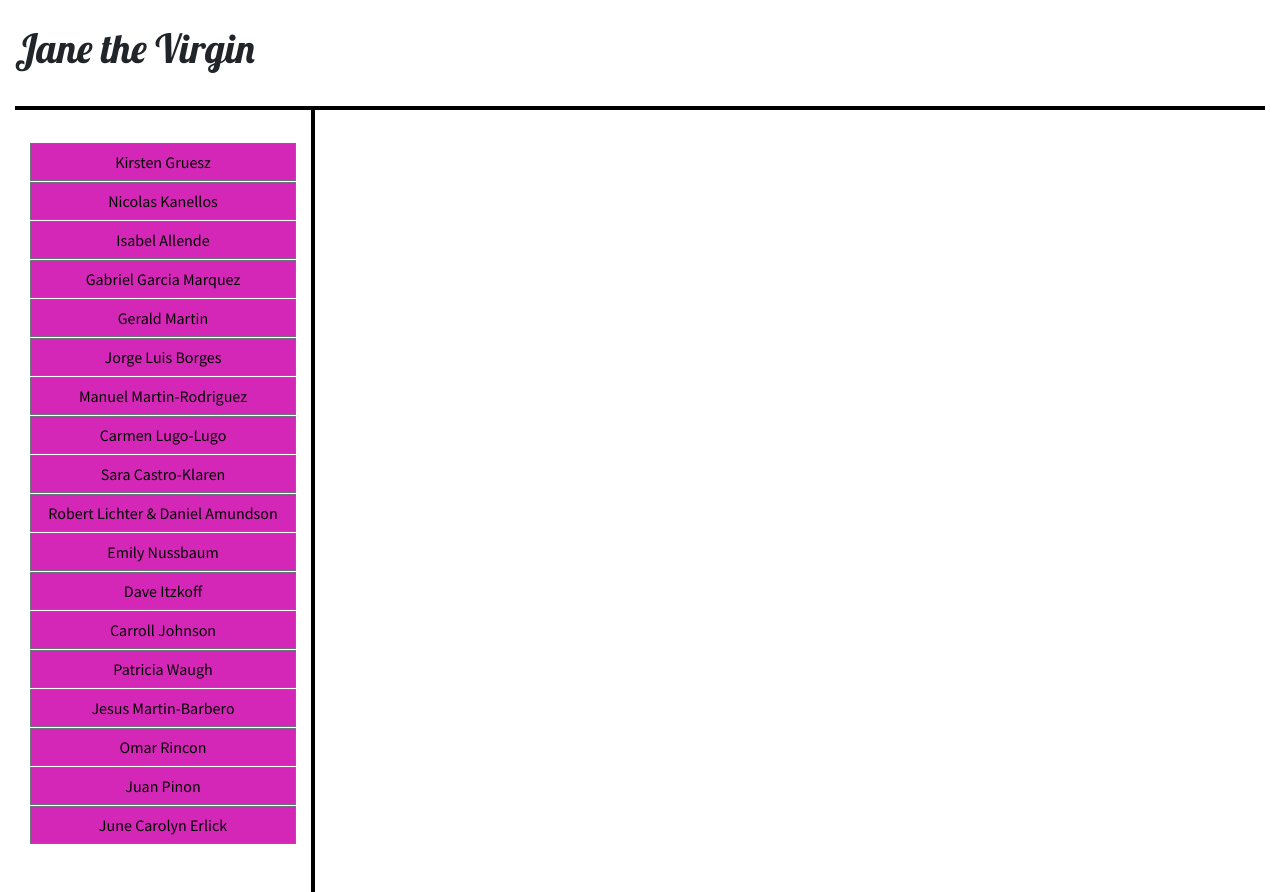
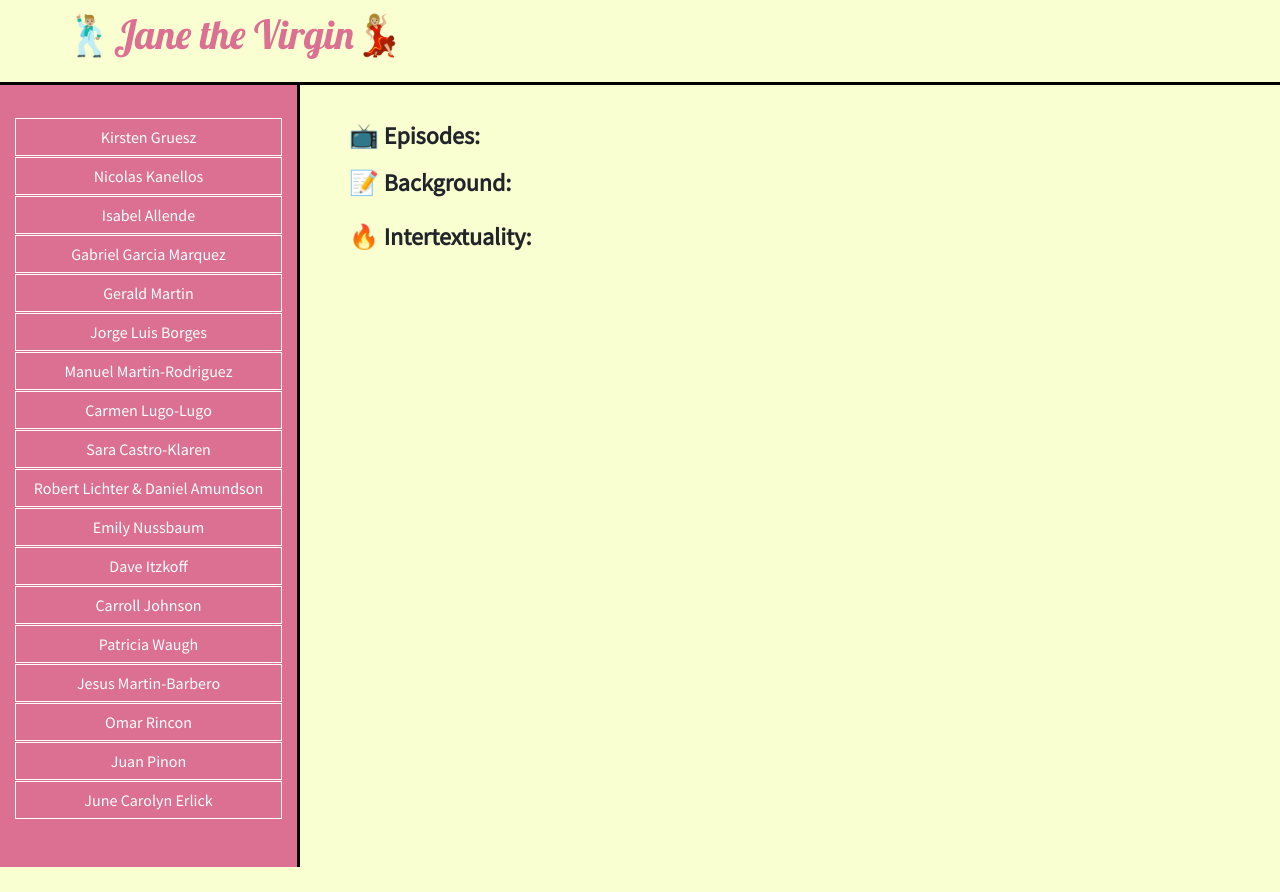
Before and after one commit to anthonydevelops/jane-and-literature, a React (Create React App) app: page / in a window 1280 px wide. After the commit the page ends 867 px from the top, so only its background shows below. Built offline with nearby package versions, Linux system fonts and the light colour scheme.

Commit message:
Added emojis and updated styles
Signed-off-by: anthonydevelops <anthonydevelops@gmail.com>

```diff
--- a/src/App.css
+++ b/src/App.css
@@ -2,6 +2,12 @@
   margin: 0;
   padding: 0;
   border-radius: 0 !important;
+}
+
+body, html {
+  background: #FAFFD1;  /* fallback for old browsers */
+  /* background: -webkit-linear-gradient(to top, #FAFFD1, #A1FFCE);  Chrome 10-25, Safari 5.1-6 */
+  /* background: linear-gradient(to bottom, #FAFFD1, #A1FFCE); W3C, IE 10+/ Edge, Firefox 16+, Chrome 26+, Opera 12+, Safari 7+ */
 }
 
 li {
@@ -10,16 +16,27 @@
 }
 
 button {
-  background-color: rgb(213, 39, 183) !important;
+  border: 1px solid white !important;
+}
+
+button:focus {
+  background-color: #FAFFD1 !important;
+  color: black !important;
+}
+
+button:visited {
+  background-color: #FAFFD1 !important;
+  color: black !important;
 }
 
 button:hover {
-  background-color: #f0c8fa !important;
+  background-color: #FAFFD1 !important;
+  color: black !important;
 }
 
 .wrapper {
   height: 100vh;
-  padding: 3vh 0;
+  /* padding: 3vh 0; */
   font-family: 'Source Sans Pro', sans-serif;
   display: grid;
   grid-template-areas: "title title"
@@ -32,18 +49,31 @@
 .title {
   grid-area: title;
   font-family: 'Lobster', cursive;
+  color: palevioletred;
   text-align: left;
+  padding: 10px 5%
 }
 
 .sidebar {
   grid-area: sidebar;
   padding: 4vh 5%;
-  border-right: black solid 4px;
-  border-top: black solid 4px;
+  border-right: black solid 3px;
+  border-top: black solid 3px;
+  background-color: palevioletred;
 }
 
+/* Main Content */
 #content {
   grid-area: content;
-  border-top: black solid 4px;
+  border-top: black solid 3px;
   padding: 4vh 5%;
 }
+
+.content-header {
+  font-weight: bold;
+  padding: 5px 0;
+}
+
+#content-background-link {
+  margin-bottom: 15px;
+}
--- a/src/App.js
+++ b/src/App.js
@@ -16,34 +16,19 @@
   // Handles the text generation for each author
   // --------------------------------------------
   contentHandler(id) {
-
-    // Intertextuality Node
-    const p = document.createElement("p")
-    p.setAttribute("id", "intertextuality")
-    let text = document.createTextNode(content[id].intertextuality)
+    // Episodes Node
+    let p = document.createElement("p")
+    p.setAttribute("id", "episodes")
+    const episodes = `Aires on Season ${content[id].seasons}, Episode ${content[id].episodes}`
+    let text = document.createTextNode(episodes)
     p.appendChild(text)
 
-    let parent = document.getElementById("content-text")
-    if (document.getElementById("intertextuality")) {
-      const current = document.getElementById("intertextuality")
+    let parent = document.getElementById("content-episodes")
+    if (document.getElementById("episodes")) {
+      const current = document.getElementById("episodes")
       parent.replaceChild(p, current)
     } else {
       parent.appendChild(p)
-    }
-
-    // Episodes Node
-    const h3 = document.createElement("h3")
-    h3.setAttribute("id", "episodes")
-    const episodes = `Aires on Season ${content[id].seasons}, Episode ${content[id].episodes}`
-    text = document.createTextNode(episodes)
-    h3.appendChild(text)
-
-    parent = document.getElementById("content-episodes")
-    if (document.getElementById("episodes")) {
-      const current = document.getElementById("episodes")
-      parent.replaceChild(h3, current)
-    } else {
-      parent.appendChild(h3)
     }
 
     // Background Node
@@ -61,115 +46,144 @@
     } else {
       parent.appendChild(link)
     }
+
+    // Intertextuality Node
+    p = document.createElement("p")
+    p.setAttribute("id", "intertextuality")
+    text = document.createTextNode(content[id].intertextuality)
+    p.appendChild(text)
+
+    parent = document.getElementById("content-text")
+    if (document.getElementById("intertextuality")) {
+      const current = document.getElementById("intertextuality")
+      parent.replaceChild(p, current)
+    } else {
+      parent.appendChild(p)
+    }
   }
 
   render() {
     return (
       <div className="App">
-        <div className="container-fluid">
+        {/* <div className="container-fluid"> */}
         <div className="wrapper">
-            <h1 className="title">Jane the Virgin</h1>
+          <h1 className="title"><span>&#128378;&#127996;</span>Jane the Virgin<span>&#128131;&#127996;</span></h1>
           <div className="sidebar">
             <ul>
               <li>
-                  <Button outline style={{ color: "black", backgroundColor: "rgb(213, 39, 183)" }} block onClick={(e) => this.contentHandler("gruesz", e)}>
+                <Button outline style={{ color: "white" }} block onClick={(e) => this.contentHandler("gruesz", e)}>
                   Kirsten Gruesz
                   </Button>
               </li>
               <li>
-                  <Button outline style={{ color: "black", backgroundColor: "rgb(213, 39, 183)" }} block onClick={(e) => this.contentHandler("kanellos", e)}>
+                <Button outline style={{ color: "white" }} block onClick={(e) => this.contentHandler("kanellos", e)}>
                   Nicolas Kanellos
                     </Button>
               </li>
               <li>
-                  <Button outline style={{ color: "black", backgroundColor: "rgb(213, 39, 183)" }} block onClick={(e) => this.contentHandler("allende", e)}>
+                <Button outline style={{ color: "white" }} block onClick={(e) => this.contentHandler("allende", e)}>
                   Isabel Allende
                   </Button>
               </li>
               <li>
-                  <Button outline style={{ color: "black", backgroundColor: "rgb(213, 39, 183)" }} block onClick={(e) => this.contentHandler("marquez", e)}>
+                <Button outline style={{ color: "white" }} block onClick={(e) => this.contentHandler("marquez", e)}>
                   Gabriel Garcia Marquez
                   </Button>
               </li>
               <li>
-                  <Button outline style={{ color: "black", backgroundColor: "rgb(213, 39, 183)" }} block onClick={(e) => this.contentHandler("martin", e)}>
+                <Button outline style={{ color: "white" }} block onClick={(e) => this.contentHandler("martin", e)}>
                   Gerald Martin
                   </Button>
               </li>
               <li>
-                  <Button outline style={{ color: "black", backgroundColor: "rgb(213, 39, 183)" }} block onClick={(e) => this.contentHandler("borges", e)}>
+                <Button outline style={{ color: "white" }} block onClick={(e) => this.contentHandler("borges", e)}>
                   Jorge Luis Borges
                   </Button>
               </li>
               <li>
-                  <Button outline style={{ color: "black", backgroundColor: "rgb(213, 39, 183)" }} block onClick={(e) => this.contentHandler("martin-rodriguez", e)}>
+                <Button outline style={{ color: "white" }} block onClick={(e) => this.contentHandler("martin-rodriguez", e)}>
                   Manuel Martin-Rodriguez
                   </Button>
               </li>
               <li>
-                  <Button outline style={{ color: "black", backgroundColor: "rgb(213, 39, 183)" }} block onClick={(e) => this.contentHandler("lugo-lugo", e)}>
+                <Button outline style={{ color: "white" }} block onClick={(e) => this.contentHandler("lugo-lugo", e)}>
                   Carmen Lugo-Lugo
                   </Button>
               </li>
               <li>
-                  <Button outline style={{ color: "black", backgroundColor: "rgb(213, 39, 183)" }} block onClick={(e) => this.contentHandler("castro-klaren", e)}>
+                <Button outline style={{ color: "white" }} block onClick={(e) => this.contentHandler("castro-klaren", e)}>
                   Sara Castro-Klaren
                   </Button>
               </li>
               <li>
-                  <Button outline style={{ color: "black", backgroundColor: "rgb(213, 39, 183)" }} block onClick={(e) => this.contentHandler("lichter-amundson", e)}>
+                <Button outline style={{ color: "white" }} block onClick={(e) => this.contentHandler("lichter-amundson", e)}>
                   Robert Lichter & Daniel Amundson
                   </Button>
               </li>
               <li>
-                  <Button outline style={{ color: "black", backgroundColor: "rgb(213, 39, 183)" }} block onClick={(e) => this.contentHandler("nussbaum", e)}>
+                <Button outline style={{ color: "white" }} block onClick={(e) => this.contentHandler("nussbaum", e)}>
                   Emily Nussbaum
                   </Button>
               </li>
               <li>
-                  <Button outline style={{ color: "black", backgroundColor: "rgb(213, 39, 183)" }} block onClick={(e) => this.contentHandler("itzkoff", e)}>
+                <Button outline style={{ color: "white" }} block onClick={(e) => this.contentHandler("itzkoff", e)}>
                   Dave Itzkoff
                   </Button>
               </li>
               <li>
-                  <Button outline style={{ color: "black", backgroundColor: "rgb(213, 39, 183)" }} block onClick={(e) => this.contentHandler("johnson", e)}>
+                <Button outline style={{ color: "white" }} block onClick={(e) => this.contentHandler("johnson", e)}>
                   Carroll Johnson
                   </Button>
               </li>
               <li>
-                  <Button outline style={{ color: "black", backgroundColor: "rgb(213, 39, 183)" }} block onClick={(e) => this.contentHandler("waugh", e)}>
+                <Button outline style={{ color: "white" }} block onClick={(e) => this.contentHandler("waugh", e)}>
                   Patricia Waugh
                   </Button>
               </li>
               <li>
-                  <Button outline style={{ color: "black", backgroundColor: "rgb(213, 39, 183)" }} block onClick={(e) => this.contentHandler("martin-barbero", e)}>
+                <Button outline style={{ color: "white" }} block onClick={(e) => this.contentHandler("martin-barbero", e)}>
                   Jesus Martin-Barbero
                   </Button>
               </li>
               <li>
-                  <Button outline style={{ color: "black", backgroundColor: "rgb(213, 39, 183)" }} block onClick={(e) => this.contentHandler("rincon", e)}>
+                <Button outline style={{ color: "white" }} block onClick={(e) => this.contentHandler("rincon", e)}>
                   Omar Rincon
                   </Button>
               </li>
               <li>
-                  <Button outline style={{ color: "black", backgroundColor: "rgb(213, 39, 183)" }} block onClick={(e) => this.contentHandler("pinon", e)}>
+                <Button outline style={{ color: "white" }} block onClick={(e) => this.contentHandler("pinon", e)}>
                   Juan Pinon
                   </Button>
               </li>
               <li>
-                  <Button outline style={{ color: "black", backgroundColor: "rgb(213, 39, 183)" }} block onClick={(e) => this.contentHandler("erlick", e)}>
+                <Button outline style={{ color: "white" }} block onClick={(e) => this.contentHandler("erlick", e)}>
                   June Carolyn Erlick
                   </Button>
               </li>
             </ul>
           </div>
           <div id="content">
+            <div>
+              <div>
+                <h4 className="content-header"><span>&#128250;</span> Episodes:</h4>
+              </div>
               <div id="content-episodes"></div>
+            </div>
+            <div>
+              <div>
+                <h4 className="content-header"><span>&#128221;</span> Background:</h4>
+              </div>
               <div id="content-background-link"></div>
+            </div>
+            <div>
+              <div>
+                <h4 className="content-header"><span>&#128293;</span> Intertextuality:</h4>
+              </div>
               <div id="content-text"></div>
             </div>
           </div>
         </div>
+        {/* </div> */}
       </div>
     );
   }
```
Lines whose indentation alone changed are shown as unchanged.
